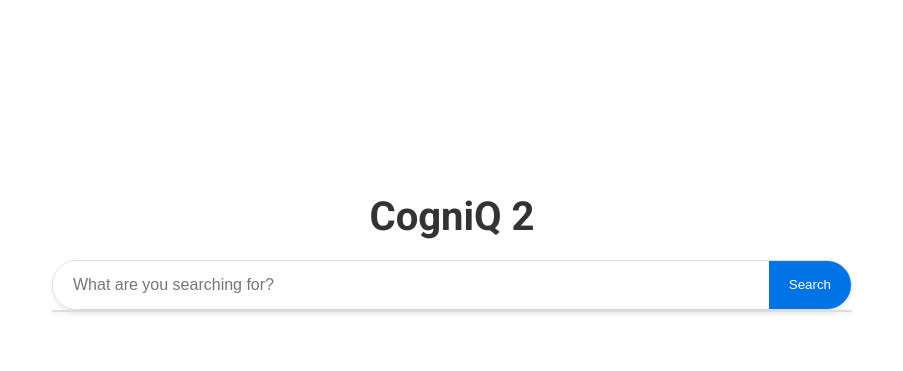
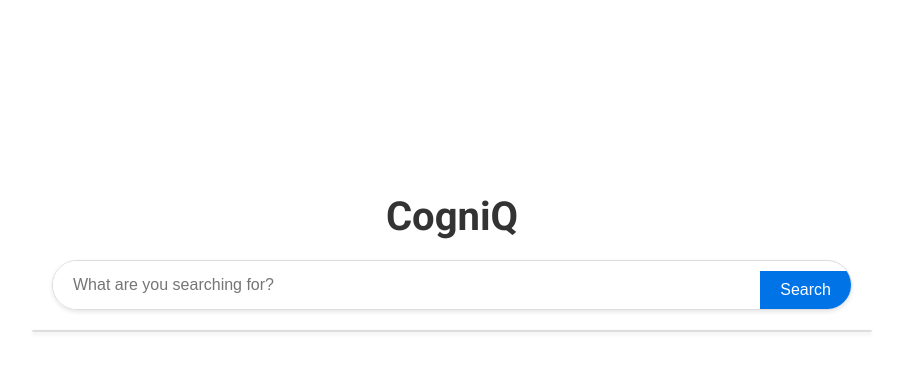
Before and after one commit to Ahilan-1/Cogniq-V2, a FastAPI app: page / in a window 1280 px wide. Shown: the part 162-533 px from the top of the page, without its empty margins (188-1091 px from the left). Run offline with FastAPI, Linux system fonts and the light colour scheme.

Commit message:
Update index.html

```diff
--- a/templates/index.html
+++ b/templates/index.html
@@ -23,6 +23,7 @@
             max-width: 800px;
             text-align: center;
             position: relative;
+            padding: 20px;
         }
 
         .search-container h1 {
@@ -32,7 +33,8 @@
 
         .search-form {
             display: flex;
-            align-items: top;
+            flex-direction: column;
+            align-items: center;
             border: 1px solid #ddd;
             border-radius: 50px;
             box-shadow: 0 2px 4px rgba(0, 0, 0, 0.1);
@@ -40,7 +42,7 @@
         }
 
         .search-form input[type="text"] {
-            flex-grow: 1;
+            width: 100%;
             padding: 15px 20px;
             border: none;
             outline: none;
@@ -48,12 +50,15 @@
         }
 
         .search-form button {
-            padding: 15px 20px;
+            padding: 10px 20px;
             background-color: #0073e6;
             color: white;
             border: none;
             cursor: pointer;
+            font-size: 16px;
+            border-radius: 25px;
             transition: background-color 0.3s;
+            margin-top: 10px;
         }
 
         .search-form button:hover {
@@ -83,11 +88,27 @@
         .autocomplete-suggestion:hover {
             background-color: #f1f1f1;
         }
+
+        @media (min-width: 768px) {
+            .search-form {
+                flex-direction: row;
+            }
+
+            .search-form input[type="text"] {
+                width: auto;
+                flex-grow: 1;
+            }
+
+            .search-form button {
+                margin-left: 10px;
+                border-radius: 0;
+            }
+        }
     </style>
 </head>
 <body>
     <div class="search-container">
-        <h1>CogniQ 2</h1>
+        <h1>CogniQ</h1>
         <form method="POST" action="/search" class="search-form">
             <input type="text" name="query" id="search-input" placeholder="What are you searching for?" required>
             <button type="submit">Search</button>
```
